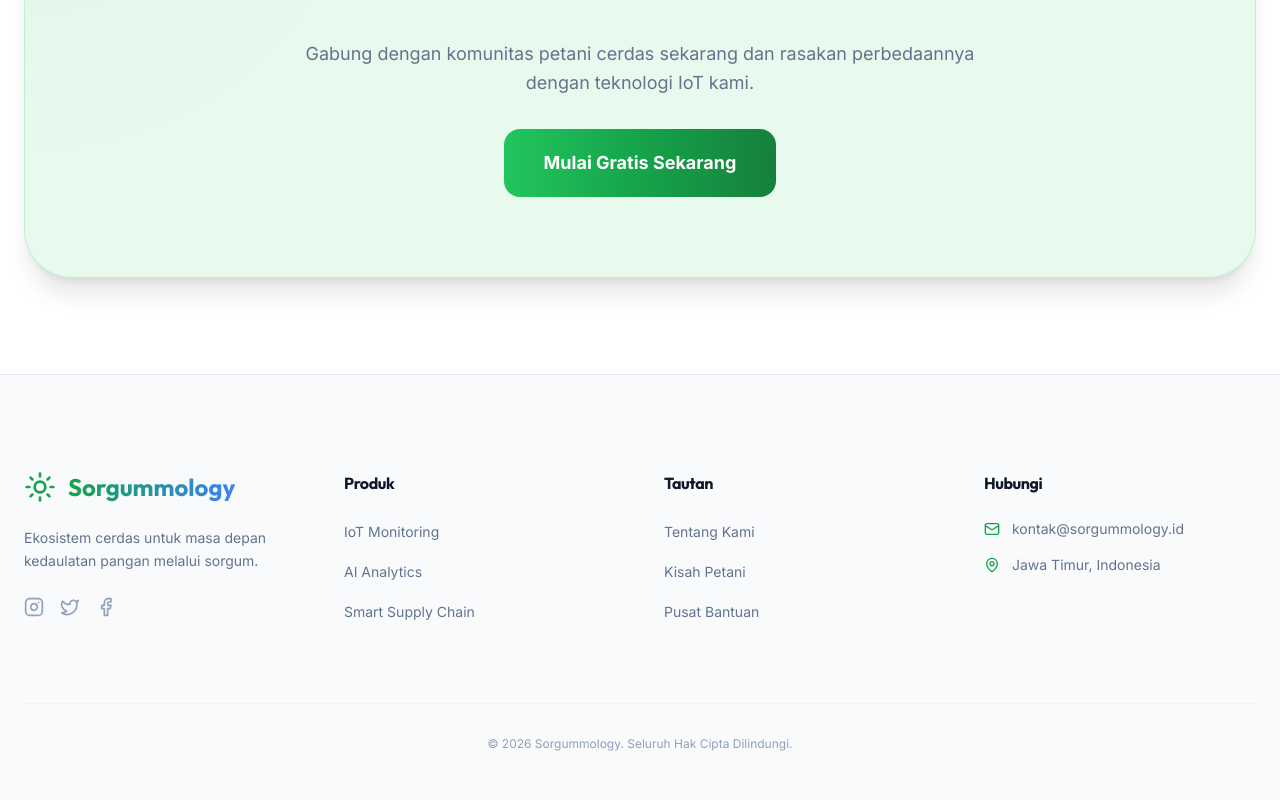
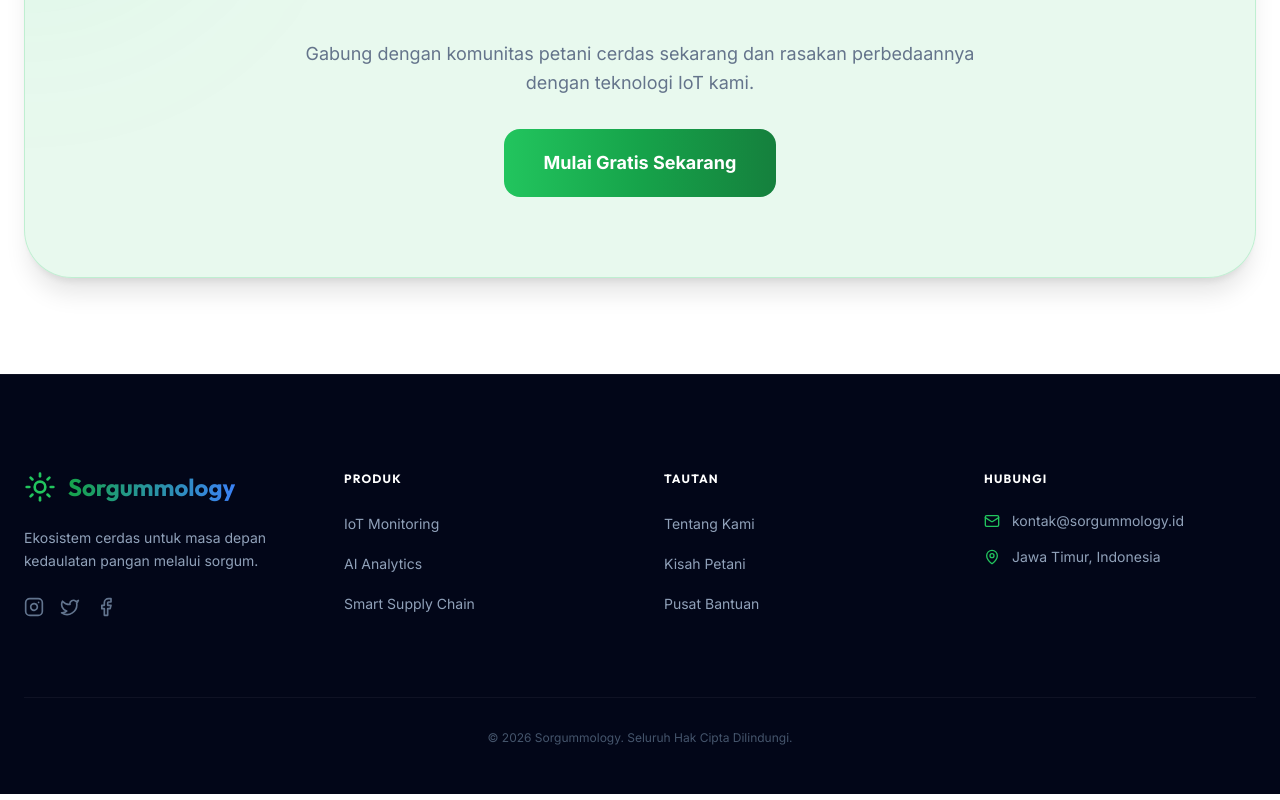
Before and after one commit to SABIL-123/IOT-monitoring, a React (Vite) app: page / in a window 1280 px wide. Shown: the part 2904-3704 px from the top of the page. Built offline with nearby package versions, Linux system fonts and the light colour scheme.

Commit message:
feat: Update footer theme and styles
Refactors the application's footer to adopt a dark theme. This includes changes to background color, link styles, and accent colors to align with the new aesthetic.

```diff
--- a/src/App.tsx
+++ b/src/App.tsx
@@ -72,7 +72,7 @@ const NavLink = ({ label, active, onClick, href }: { label: string, active?: boo
 
 const FooterLink = ({ label }: { label: string }) => (
   <li>
-    <a href="#" className="text-sm text-slate-500 hover:text-brand-600 transition-colors">
+    <a href="#" className="text-sm text-slate-400 hover:text-brand-500 transition-colors">
       {label}
     </a>
   </li>
@@ -633,26 +633,26 @@ export default function App() {
         </AnimatePresence>
       </main>
 
-      <footer className="bg-light-surface border-t border-slate-200 pt-24 pb-12">
+      <footer className="bg-slate-950 border-t border-white/5 pt-24 pb-12">
         <div className="container mx-auto px-6">
           <div className="grid grid-cols-1 md:grid-cols-2 lg:grid-cols-4 gap-12 mb-20">
             <div className="lg:col-span-1 space-y-6">
               <div className="flex items-center gap-3">
-                <Sun className="w-8 h-8 text-brand-600" />
+                <Sun className="w-8 h-8 text-brand-500" />
                 <span className="font-display font-bold text-2xl brand-text-gradient">Sorgummology</span>
               </div>
-              <p className="text-slate-500 text-sm leading-relaxed">
+              <p className="text-slate-400 text-sm leading-relaxed">
                 Ekosistem cerdas untuk masa depan kedaulatan pangan melalui sorgum.
               </p>
               <div className="flex gap-4">
-                <Instagram className="w-5 h-5 text-slate-400 hover:text-brand-600 cursor-pointer transition-colors" />
-                <Twitter className="w-5 h-5 text-slate-400 hover:text-brand-600 cursor-pointer transition-colors" />
-                <Facebook className="w-5 h-5 text-slate-400 hover:text-brand-600 cursor-pointer transition-colors" />
+                <Instagram className="w-5 h-5 text-slate-500 hover:text-brand-500 cursor-pointer transition-colors" />
+                <Twitter className="w-5 h-5 text-slate-500 hover:text-brand-500 cursor-pointer transition-colors" />
+                <Facebook className="w-5 h-5 text-slate-500 hover:text-brand-500 cursor-pointer transition-colors" />
               </div>
             </div>
 
             <div>
-              <h4 className="text-dark-text font-bold mb-6">Produk</h4>
+              <h4 className="text-white font-bold mb-6 font-display uppercase tracking-widest text-xs">Produk</h4>
               <ul className="space-y-4">
                 <FooterLink label="IoT Monitoring" />
                 <FooterLink label="AI Analytics" />
@@ -661,7 +661,7 @@ export default function App() {
             </div>
 
             <div>
-              <h4 className="text-dark-text font-bold mb-6">Tautan</h4>
+              <h4 className="text-white font-bold mb-6 font-display uppercase tracking-widest text-xs">Tautan</h4>
               <ul className="space-y-4">
                 <FooterLink label="Tentang Kami" />
                 <FooterLink label="Kisah Petani" />
@@ -670,20 +670,20 @@ export default function App() {
             </div>
 
             <div>
-              <h4 className="text-dark-text font-bold mb-6">Hubungi</h4>
+              <h4 className="text-white font-bold mb-6 font-display uppercase tracking-widest text-xs">Hubungi</h4>
               <ul className="space-y-4">
-                <li className="flex items-center gap-3 text-sm text-slate-500">
-                  <Mail className="w-4 h-4 text-brand-600" />
+                <li className="flex items-center gap-3 text-sm text-slate-400">
+                  <Mail className="w-4 h-4 text-brand-500" />
                   kontak@sorgummology.id
                 </li>
-                <li className="flex items-center gap-3 text-sm text-slate-500">
-                  <MapPin className="w-4 h-4 text-brand-600" />
+                <li className="flex items-center gap-3 text-sm text-slate-400">
+                  <MapPin className="w-4 h-4 text-brand-500" />
                   Jawa Timur, Indonesia
                 </li>
               </ul>
             </div>
           </div>
-          <p className="text-xs text-slate-400 text-center border-t border-slate-100 pt-8">© 2026 Sorgummology. Seluruh Hak Cipta Dilindungi.</p>
+          <p className="text-xs text-slate-600 text-center border-t border-white/5 pt-8">© 2026 Sorgummology. Seluruh Hak Cipta Dilindungi.</p>
         </div>
       </footer>
     </div>
```
